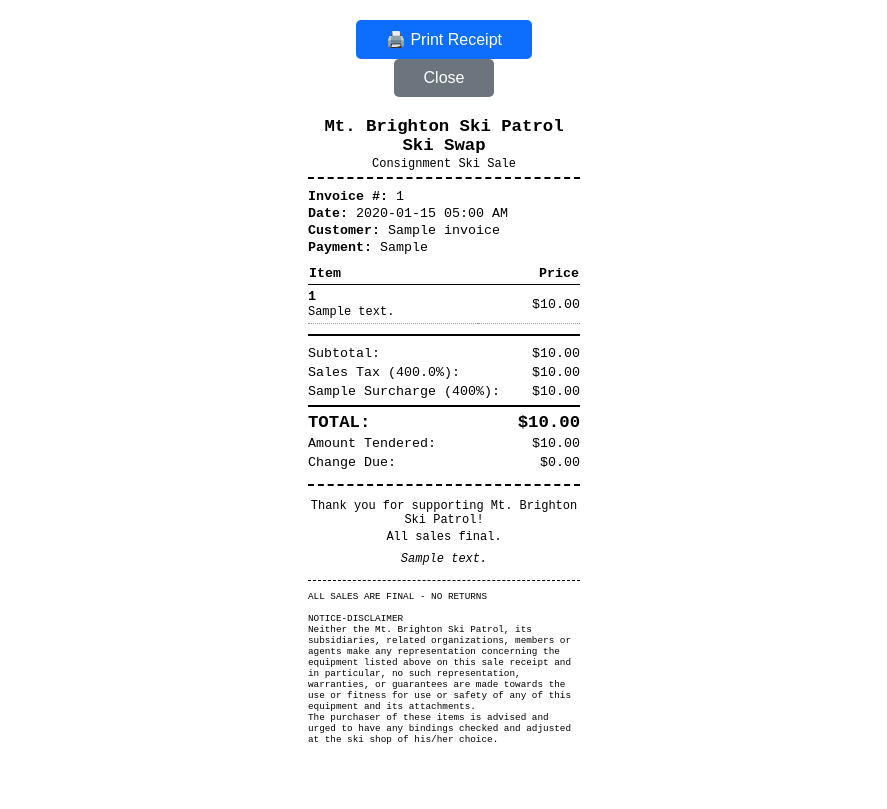
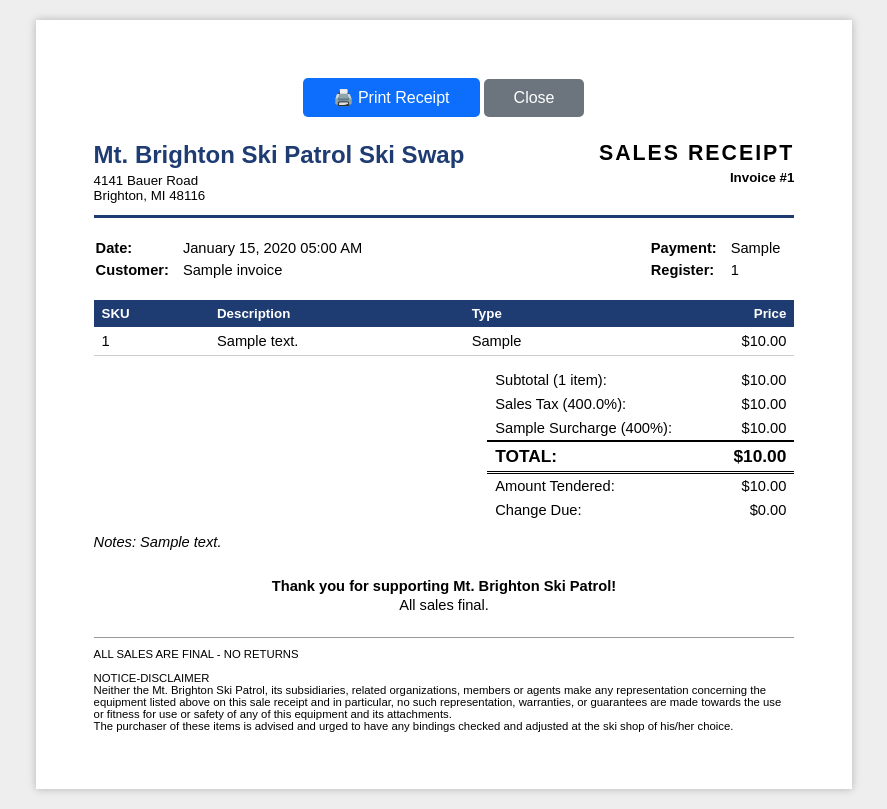
Before and after one commit to jbhenry/skisale_app, a Flask app: page /invoices/1/receipt?format=letter in a window 1280 px wide. Shown: the whole page, without its empty margins (196-1083 px from the left). Before the commit the page ends 744 px from the top, so only its background shows below. Run offline with Flask 3, Linux system fonts and the light colour scheme; tables that the repository leaves empty hold one stand-in row (values such as "Sample post").

Commit message:
Add letter-size sales receipt for the laser printer
The sales receipt only had the 80mm receipt-printer layout. Add a
letter-size version at /invoices/<id>/receipt?format=letter (the default
stays 80mm): org name and address header, SALES RECEIPT with invoice #,
date/customer/payment/register, an SKU/Description/Type/Price table,
right-aligned totals (subtotal, discount, tax, surcharge, total,
tendered/change), notes, and the same disclaimer.

The invoice page's Print Receipt button becomes a Receipt Printer /
Letter Paper pair, and the invoice list gets a second receipt icon.

Co-Authored-By: Claude Opus 5.5 <noreply@anthropic.com>

```diff
--- a/routes/invoices.py
+++ b/routes/invoices.py
@@ -4,7 +4,8 @@ Invoice routes and abandoned-invoice cleanup.
 from flask import Blueprint, render_template, request, redirect, url_for, flash, session
 
 from models import db, Inventory, Invoice, InvoiceLine, InvoiceReturn
-from constants import PAYMENT_METHODS, DEFAULT_TAX_RATE, EMPLOYEE_DISCOUNT_RATE, SALES_RECEIPT_DISCLAIMER
+from constants import (PAYMENT_METHODS, DEFAULT_TAX_RATE, EMPLOYEE_DISCOUNT_RATE, SALES_RECEIPT_DISCLAIMER,
+                       ORG_NAME, ORG_ADDR1, ORG_ADDR2)
 
 invoices_bp = Blueprint('invoices', __name__)
 
@@ -245,8 +246,13 @@ def invoice_return_item(invoice_id):
 
 @invoices_bp.route('/invoices/<int:invoice_id>/receipt')
 def invoice_receipt(invoice_id):
-    """Print receipt for invoice"""
+    """Print receipt for invoice: 80mm receipt printer by default, or
+    letter-size paper for the laser printer with ?format=letter"""
     invoice = db.get_or_404(Invoice, invoice_id)
+    if request.args.get('format') == 'letter':
+        return render_template('invoice_receipt_letter.html', invoice=invoice,
+                               disclaimer=SALES_RECEIPT_DISCLAIMER,
+                               org_name=ORG_NAME, org_addr1=ORG_ADDR1, org_addr2=ORG_ADDR2)
     return render_template('invoice_receipt.html', invoice=invoice, disclaimer=SALES_RECEIPT_DISCLAIMER)
 
 
--- /dev/null
+++ b/templates/invoice_receipt_letter.html
@@ -0,0 +1,292 @@
+<!DOCTYPE html>
+<html lang="en">
+<head>
+    <meta charset="UTF-8">
+    <meta name="viewport" content="width=device-width, initial-scale=1.0">
+    <title>Receipt - Invoice #{{ invoice.id }}</title>
+    <style>
+        @page {
+            size: letter portrait;
+            margin: 0.6in;
+        }
+
+        @media print {
+            .no-print { display: none; }
+            body { margin: 0; }
+        }
+
+        @media screen {
+            body {
+                max-width: 7.3in;
+                margin: 20px auto;
+                padding: 0.6in;
+                box-shadow: 0 0 8px rgba(0, 0, 0, 0.25);
+            }
+            html { background: #eee; }
+        }
+
+        body {
+            font-family: Arial, Helvetica, sans-serif;
+            font-size: 11pt;
+            color: #000;
+            background: #fff;
+        }
+
+        .header {
+            display: flex;
+            justify-content: space-between;
+            align-items: flex-start;
+            border-bottom: 3px solid #1e3c72;
+            padding-bottom: 12px;
+            margin-bottom: 18px;
+        }
+
+        .header h1 {
+            margin: 0 0 4px 0;
+            font-size: 18pt;
+            color: #1e3c72;
+        }
+
+        .header p {
+            margin: 0;
+            font-size: 10pt;
+        }
+
+        .header .doc-title {
+            text-align: right;
+        }
+
+        .header .doc-title h2 {
+            margin: 0 0 4px 0;
+            font-size: 16pt;
+            letter-spacing: 2px;
+        }
+
+        .info {
+            display: flex;
+            justify-content: space-between;
+            margin-bottom: 18px;
+        }
+
+        .info table td {
+            padding: 2px 12px 2px 0;
+            vertical-align: top;
+        }
+
+        .info table td:first-child {
+            font-weight: bold;
+            white-space: nowrap;
+        }
+
+        .items {
+            width: 100%;
+            border-collapse: collapse;
+            margin-bottom: 12px;
+        }
+
+        .items th {
+            background: #1e3c72;
+            color: #fff;
+            text-align: left;
+            padding: 6px 8px;
+            font-size: 10pt;
+            -webkit-print-color-adjust: exact;
+            print-color-adjust: exact;
+        }
+
+        .items td {
+            padding: 6px 8px;
+            border-bottom: 1px solid #ccc;
+        }
+
+        .items .num {
+            text-align: right;
+            white-space: nowrap;
+        }
+
+        .items tr { page-break-inside: avoid; }
+
+        .totals {
+            margin-left: auto;
+            width: 3.2in;
+            border-collapse: collapse;
+            page-break-inside: avoid;
+        }
+
+        .totals td {
+            padding: 4px 8px;
+        }
+
+        .totals td:last-child {
+            text-align: right;
+            white-space: nowrap;
+        }
+
+        .totals tr.total td {
+            font-size: 13pt;
+            font-weight: bold;
+            border-top: 2px solid #000;
+            border-bottom: 3px double #000;
+        }
+
+        .footer {
+            margin-top: 28px;
+            text-align: center;
+            page-break-inside: avoid;
+        }
+
+        .footer p {
+            margin: 3px 0;
+        }
+
+        .notes {
+            margin-top: 12px;
+            font-style: italic;
+        }
+
+        .disclaimer {
+            margin-top: 24px;
+            padding-top: 10px;
+            border-top: 1px solid #999;
+            font-size: 8.5pt;
+            white-space: pre-wrap;
+            page-break-inside: avoid;
+        }
+
+        .print-button {
+            text-align: center;
+            margin-bottom: 24px;
+        }
+
+        .btn {
+            background-color: #0d6efd;
+            color: white;
+            padding: 10px 30px;
+            border: none;
+            border-radius: 5px;
+            cursor: pointer;
+            font-size: 16px;
+        }
+
+        .btn:hover {
+            background-color: #0b5ed7;
+        }
+    </style>
+</head>
+<body>
+    <div class="print-button no-print">
+        <button class="btn" onclick="window.print()">🖨️ Print Receipt</button>
+        <button class="btn" style="background:#6c757d" onclick="window.close()">Close</button>
+    </div>
+
+    <div class="header">
+        <div>
+            <h1>{{ org_name }}</h1>
+            <p>{{ org_addr1 }}</p>
+            <p>{{ org_addr2 }}</p>
+        </div>
+        <div class="doc-title">
+            <h2>SALES RECEIPT</h2>
+            <p><strong>Invoice #{{ invoice.id }}</strong></p>
+        </div>
+    </div>
+
+    <div class="info">
+        <table>
+            <tr>
+                <td>Date:</td>
+                <td>{{ (invoice.invoice_date | localtime).strftime('%B %d, %Y %I:%M %p') }}</td>
+            </tr>
+            <tr>
+                <td>Customer:</td>
+                <td>{{ invoice.customer_name or 'Walk-in Customer' }}</td>
+            </tr>
+        </table>
+        <table>
+            {% if invoice.payment_method %}
+            <tr>
+                <td>Payment:</td>
+                <td>{{ invoice.payment_method }}</td>
+            </tr>
+            {% endif %}
+            {% if invoice.register_id %}
+            <tr>
+                <td>Register:</td>
+                <td>{{ invoice.register_id }}</td>
+            </tr>
+            {% endif %}
+        </table>
+    </div>
+
+    <table class="items">
+        <thead>
+            <tr>
+                <th>SKU</th>
+                <th>Description</th>
+                <th>Type</th>
+                <th class="num">Price</th>
+            </tr>
+        </thead>
+        <tbody>
+            {% for line in invoice.lines %}
+            <tr>
+                <td>{{ line.inventory_item.sku }}</td>
+                <td>{{ line.inventory_item.description or '—' }}</td>
+                <td>{{ line.inventory_item.equipment_type }}</td>
+                <td class="num">${{ "%.2f"|format(line.price) }}</td>
+            </tr>
+            {% endfor %}
+        </tbody>
+    </table>
+
+    <table class="totals">
+        <tr>
+            <td>Subtotal ({{ invoice.lines|length }} item{{ 's' if invoice.lines|length != 1 }}):</td>
+            <td>${{ "%.2f"|format(invoice.subtotal) }}</td>
+        </tr>
+        {% if invoice.discount_amount %}
+        <tr>
+            <td>Discount ({{ (invoice.discount_rate * 100)|round(0)|int }}%):</td>
+            <td>-${{ "%.2f"|format(invoice.discount_amount) }}</td>
+        </tr>
+        {% endif %}
+        <tr>
+            <td>Sales Tax ({{ (invoice.tax_rate * 100)|round(1) }}%):</td>
+            <td>${{ "%.2f"|format(invoice.tax_amount) }}</td>
+        </tr>
+        {% if invoice.surcharge_amount %}
+        <tr>
+            <td>{{ invoice.payment_method }} Surcharge ({{ (invoice.surcharge_rate * 100)|round(0)|int }}%):</td>
+            <td>${{ "%.2f"|format(invoice.surcharge_amount) }}</td>
+        </tr>
+        {% endif %}
+        <tr class="total">
+            <td>TOTAL:</td>
+            <td>${{ "%.2f"|format(invoice.total) }}</td>
+        </tr>
+        {% if invoice.amount_tendered is not none %}
+        <tr>
+            <td>Amount Tendered:</td>
+            <td>${{ "%.2f"|format(invoice.amount_tendered) }}</td>
+        </tr>
+        <tr>
+            <td>Change Due:</td>
+            <td>${{ "%.2f"|format(invoice.change_due) }}</td>
+        </tr>
+        {% endif %}
+    </table>
+
+    {% if invoice.notes %}
+    <div class="notes">Notes: {{ invoice.notes }}</div>
+    {% endif %}
+
+    <div class="footer">
+        <p><strong>Thank you for supporting Mt. Brighton Ski Patrol!</strong></p>
+        <p>All sales final.</p>
+    </div>
+
+    {% if disclaimer %}
+    <div class="disclaimer">{{ disclaimer }}</div>
+    {% endif %}
+</body>
+</html>
--- a/templates/invoices_list.html
+++ b/templates/invoices_list.html
@@ -58,8 +58,12 @@
                                     <i class="bi bi-eye"></i>
                                 </a>
                                 <a href="{{ url_for('invoices.invoice_receipt', invoice_id=invoice.id) }}"
-                                   class="btn btn-outline-secondary" title="Receipt" target="_blank">
+                                   class="btn btn-outline-secondary" title="Receipt (receipt printer)" target="_blank">
                                     <i class="bi bi-printer"></i>
+                                </a>
+                                <a href="{{ url_for('invoices.invoice_receipt', invoice_id=invoice.id, format='letter') }}"
+                                   class="btn btn-outline-secondary" title="Receipt (letter paper)" target="_blank">
+                                    <i class="bi bi-file-earmark-text"></i>
                                 </a>
                                 <button type="button" class="btn btn-outline-danger"
                                         title="Delete"
```
Also changed, not shown: templates/invoice_view.html (+10 -4 lines), tests/test_invoices.py (+48 -0 lines).
